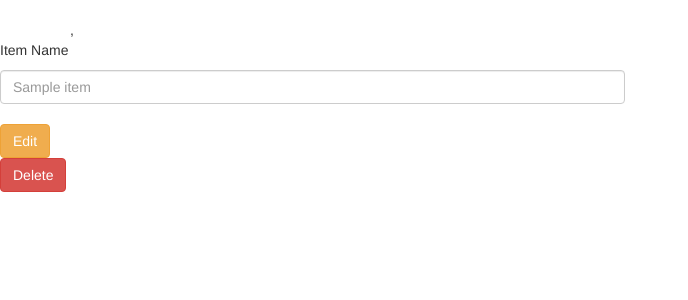
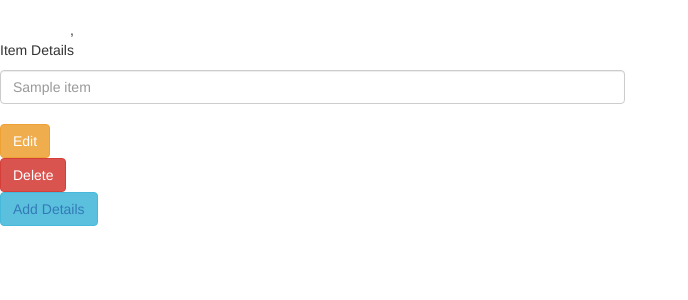
Before and after one commit to Jclewis1989/Item-Catalog, a Flask app: page /items/1/edit/ in a window 1280 px wide. Shown: the part 52-352 px from the top of the page, without its empty margins (0-688 px from the left). Run offline with Flask 2, Linux system fonts and the light colour scheme; tables that the repository leaves empty hold one stand-in row (values such as "Sample post"); some libraries are stand-ins or nearby versions.

Commit message:
Create editItem.html

```diff
--- a/templates/editItem.html
+++ b/templates/editItem.html
@@ -4,14 +4,17 @@
 <div class="row">
     <div class="col-lg-6">
             <form action="{{ url_for('editItem', item_id = item.id)}}" method="POST">
-                    <p>Item Name</p>
+                    <p>Item Details</p>
                         <input type ='text' size='30' class="form-control" name='name' placeholder='{{ item.name }}'><br>
                 <input type='submit' class="btn btn-md btn-warning" value='Edit'>
+
                 </form>
 
                 <form action="{{ url_for('deleteItem', item_id = item.id)}}" method="POST">
                     <input type='submit' class="btn btn-md btn-danger" value='Delete'>
                 </form>
+
+                <button type="button" class="btn btn-md btn-info"><a href="{{ url_for('showItem', item_id = item.id)}}">Add Details</a></button>
     </div>
 </div>
 {% endblock %}
```
